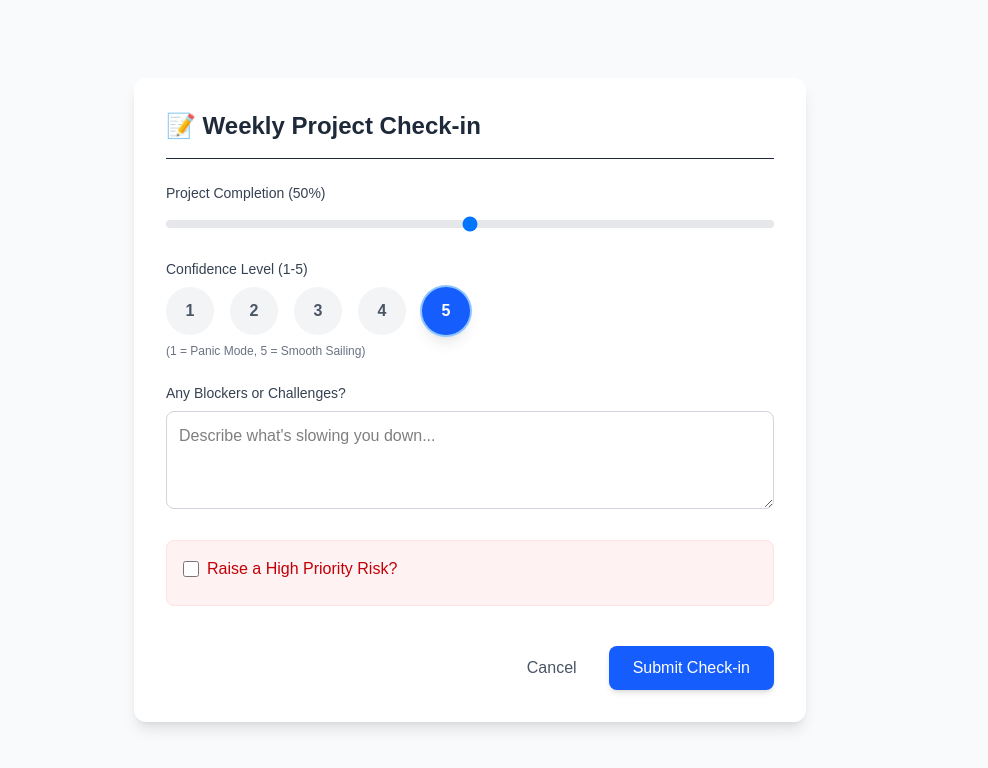
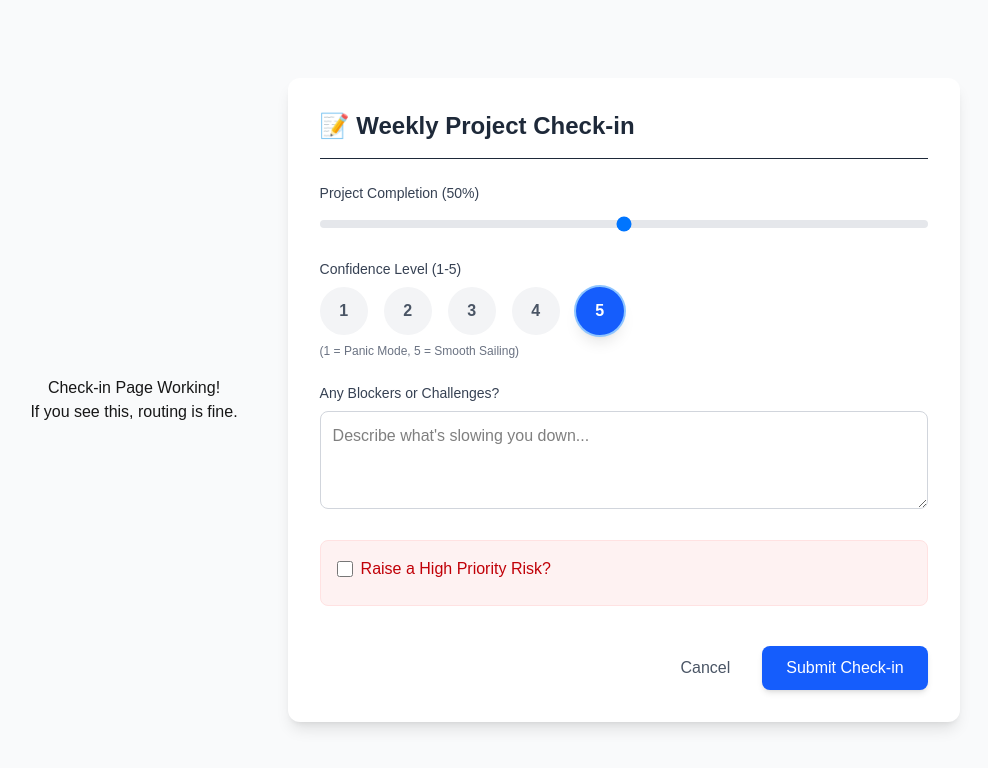
Before and after one commit to nafeesalways/project-pulse, a Next.js app: page /projects/1/check-in in a window 1280 px wide. Shown: the top 768 px of the page, without its empty margins (170-1158 px from the left). Built offline with nearby package versions, Linux system fonts and the light colour scheme.

Commit message:
checked debugging

```diff
--- a/src/app/projects/[id]/check-in/page.js
+++ b/src/app/projects/[id]/check-in/page.js
@@ -53,6 +53,10 @@ export default function CheckInPage() {
 
   return (
     <div className="min-h-screen bg-gray-50 flex items-center justify-center p-6">
+          <div style={{ padding: '50px', textAlign: 'center' }}>
+      <h1>Check-in Page Working!</h1>
+      <p>If you see this, routing is fine.</p>
+    </div>
       <div className="bg-white max-w-2xl w-full rounded-xl shadow-lg p-8">
         <h1 className="text-2xl font-bold text-gray-800 mb-6 border-b pb-4">
           📝 Weekly Project Check-in
```
Also changed, not shown: vercel.json (deleted).
